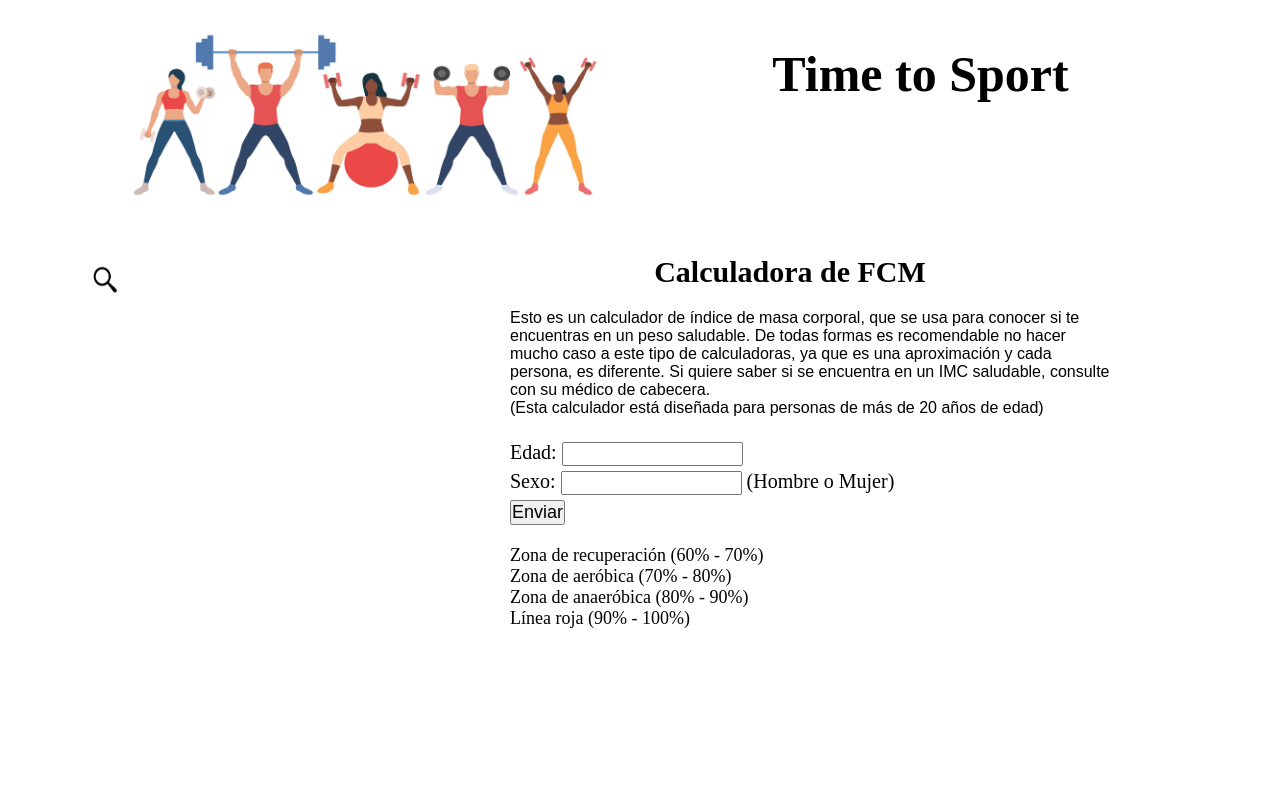
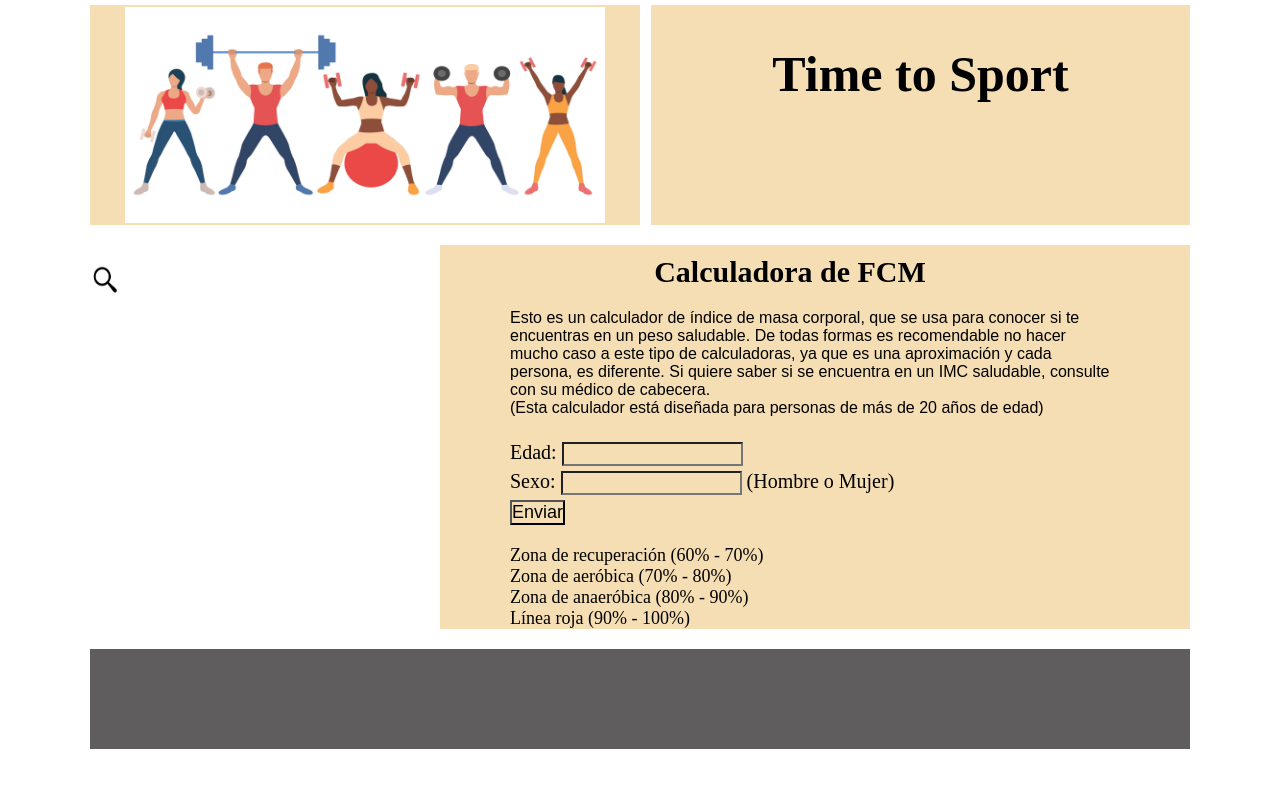
Before and after one commit to Alfred215/DAW, a PHP site: the page made by DAWInterfaces/PR03_García_Arpal_Alfredo/html/fcm.html in a window 1280 px wide. Run offline with PHP 8.4, Linux system fonts and the light colour scheme.

Commit message:
son las 19:20 del 26/11
Signed-off-by: Alfred215 <alfredoarpalrgmail.com>

```diff
--- a/DAWInterfaces/PR03_García_Arpal_Alfredo/css/gym.css
+++ b/DAWInterfaces/PR03_García_Arpal_Alfredo/css/gym.css
@@ -1,6 +1,7 @@
 *{
     padding: 0mm;
     margin: 0mm;
+    background-color: wheat;
 }
 
 html{
@@ -99,7 +100,7 @@ aside>img{
 
 aside:hover{
     width: 300px;
-    height: 500px;
+    height: 400px;
     overflow: hidden;
 }
 
@@ -268,3 +269,11 @@ article#fotos>img{
     width: 250px;
     height: 183px;
 }
+
+footer{
+    margin-top: 20px;
+    float: right;
+    width: 100%;
+    height: 100px;
+    background-color: rgb(95, 93, 93);
+}
--- a/DAWInterfaces/PR03_García_Arpal_Alfredo/html/fcm.html
+++ b/DAWInterfaces/PR03_García_Arpal_Alfredo/html/fcm.html
@@ -78,7 +78,10 @@
                     <li>Línea roja (90% - 100%) <span id="4"></span></li>
                 </ul>
             </article>
+        </section>
 
-        </section>
+        <footer>
+
+        </footer>
     </body>
 </html>
--- a/DAWInterfaces/PR03_García_Arpal_Alfredo/html/horario.html
+++ b/DAWInterfaces/PR03_García_Arpal_Alfredo/html/horario.html
@@ -105,6 +105,10 @@
                 </form>
             </article>
         </section>
+
+        <footer>
+
+        </footer>
     </body>
 </html>
 </html>
--- a/DAWInterfaces/PR03_García_Arpal_Alfredo/html/maquinaria.html
+++ b/DAWInterfaces/PR03_García_Arpal_Alfredo/html/maquinaria.html
@@ -61,5 +61,9 @@
                 <img src="" alt="">
             </article>
         </section>
+
+        <footer>
+
+        </footer>
     </body>
 </html>
```
Also changed, not shown: DAWInterfaces/PR03_García_Arpal_Alfredo/html/imc.html (line endings or trailing spaces).
